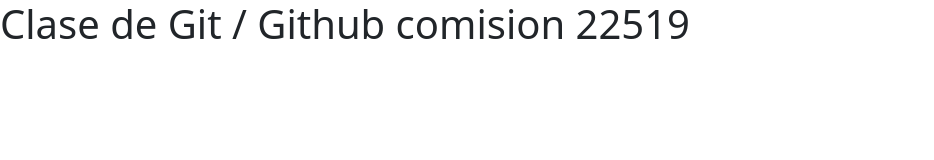
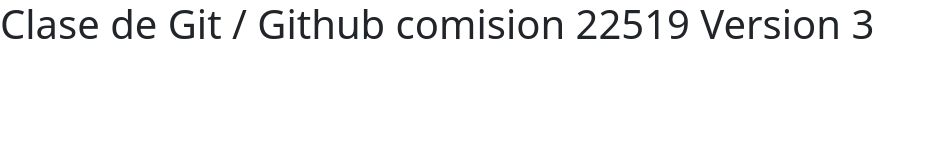
Before and after one commit to MarcelaCerda/git22519, a plain HTML site: page index.html in a window 1280 px wide. Shown: the whole page, without its empty margins (0-934 px from the left). Drawn offline with nearby package versions, Linux system fonts and the light colour scheme.

Commit message:
190922V3

```diff
--- a/index.html
+++ b/index.html
@@ -15,7 +15,7 @@
 
 <body>
   <header>
-    <h1>Clase de Git / Github comision 22519</h1>
+    <h1>Clase de Git / Github comision 22519 Version 3</h1>
   </header>
   <main>
 
```
